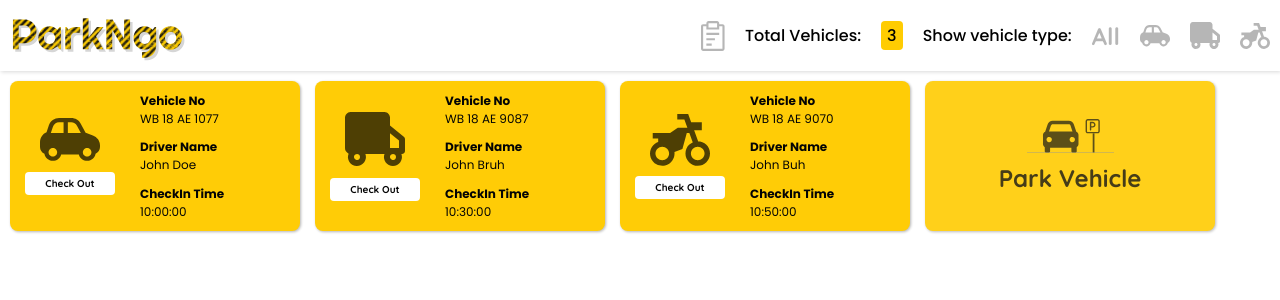
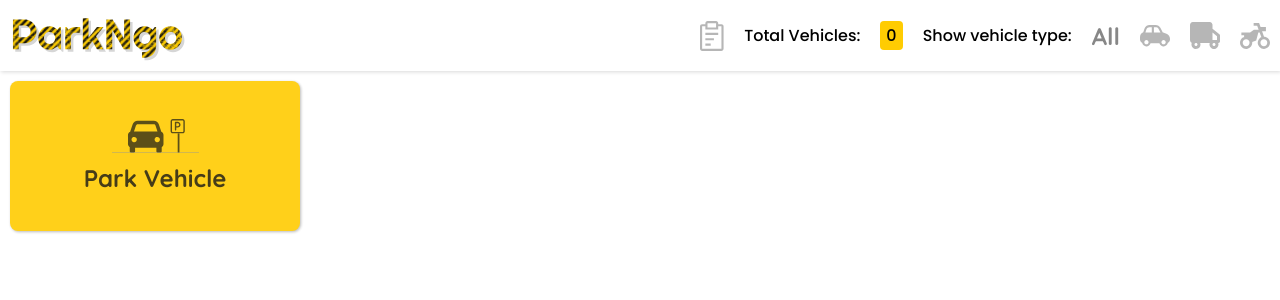
Before and after one commit to nectro/ParkNgo, a React (Create React App) app: page / in a window 1280 px wide. Shown: the top 300 px of the page. Built offline with nearby package versions, Linux system fonts and the light colour scheme.

Commit message:
add: filter feature

```diff
--- a/src/App.js
+++ b/src/App.js
@@ -9,29 +9,11 @@ function App() {
   const [showModal, setShowModal] = useState(false)
   const [showHistory, setShowHistory] = useState(false)
   const [totalVehicles, setTotalVehicles] = useState(0)
+  const [showType, setShowType] = useState('all')
 
   const [report, setReport] = useState([])
 
-  const [vehicleList, setVehicleList] = useState([
-    {
-        vehicleType:'car',
-        vehicleNo:'WB 18 AE 1077',
-        driverName:'John Doe',
-        checkInTime:'10:00:00'
-    },
-    {
-        vehicleType:'truck',
-        vehicleNo:'WB 18 AE 9087',
-        driverName:'John Bruh',
-        checkInTime:'10:30:00'
-    },
-    {
-        vehicleType:'bike',
-        vehicleNo:'WB 18 AE 9070',
-        driverName:'John Buh',
-        checkInTime:'10:50:00'
-    },
-  ])
+  const [vehicleList, setVehicleList] = useState([])
 
   useEffect(() => {
     setTotalVehicles(vehicleList.length)
@@ -66,7 +48,7 @@ function App() {
       }
     })
 
-    console.log([...report, {...checkedOutVehicle,checkOutTime}])
+    // console.log([...report, {...checkedOutVehicle,checkOutTime}])
     setReport([...report, {...checkedOutVehicle,checkOutTime}])
     setVehicleList(tempList)
     alert(`Vehicle Checked Out:-\nvehicle number: ${vehicleNumber}\nchecked In: ${checkedOutVehicle.checkInTime}\nchecked Out: ${checkOutTime}\n(data saved in report)`)
@@ -88,11 +70,14 @@ function App() {
           <ParkModalComponent checkInVehicle={checkInVehicle} setShowModal={setShowModal} />
         }
         <HeaderComponent
+          showType={showType}
+          setShowType={setShowType}
           totalVehicles={totalVehicles}
           setShowHistory={setShowHistory}
         />
         <DashboardPanelComponent
             checkOutVehicle={checkOutVehicle}
+            showType={showType}
             vehicleList={vehicleList}
             setShowModal={setShowModal}
         />
--- a/src/component/dashboardPanel/dashboardPanel.component.js
+++ b/src/component/dashboardPanel/dashboardPanel.component.js
@@ -5,14 +5,16 @@ import Park from '../../assets/icons/parkSymbol.svg'
 
 import VehicleTokenComponent from '../vehicleToken/vehicleToken.component'
 
-function DashboardPanelComponent({checkOutVehicle,vehicleList,setShowModal}) {
+function DashboardPanelComponent({checkOutVehicle,showType,vehicleList,setShowModal}) {
 
     return (
         <div className={classes.majorContainer}>
 
             {
                 vehicleList&&
-                vehicleList.map((vehicle,index)=>
+                vehicleList.map((vehicle,index)=>{
+                    if(showType === 'all'){
+                        return(
                             <VehicleTokenComponent
                                 key={index}
                                 checkOutVehicle={checkOutVehicle}
@@ -21,6 +23,20 @@ function DashboardPanelComponent({checkOutVehicle,vehicleList,setShowModal}) {
                                 driverName={vehicle.driverName}
                                 checkInTime={vehicle.checkInTime}
                             />
+                        )
+                    }else if(showType === vehicle.vehicleType){
+                        return(
+                            <VehicleTokenComponent
+                                key={index}
+                                checkOutVehicle={checkOutVehicle}
+                                vehicleType={vehicle.vehicleType}
+                                vehicleNo={vehicle.vehicleNo}
+                                driverName={vehicle.driverName}
+                                checkInTime={vehicle.checkInTime}
+                            />
+                        )
+                    }
+                }
                 )
             }
             <div className={classes.ParkCard} onClick={()=>setShowModal(true)}>
--- a/src/component/header/header.component.js
+++ b/src/component/header/header.component.js
@@ -7,7 +7,8 @@ import bike from '../../assets/icons/bike.svg'
 import Logo from '../../assets/icons/logo.svg'
 import History from '../../assets/icons/history.svg'
 
-function HeaderComponent({totalVehicles,setShowHistory}) {
+function HeaderComponent({showType,setShowType,totalVehicles,setShowHistory}) {
+    // console.log(showType)
     return (
         <div className={classes.majorContainer}>
             <img src={Logo} className={classes.logo}/>
@@ -18,10 +19,10 @@ function HeaderComponent({totalVehicles,setShowHistory}) {
                 <p>
                    Show vehicle type:
                 </p>
-                <h2>All</h2>
-                <img src={car} />
-                <img src={truck} />
-                <img src={bike} />
+                <h2 className={showType === 'all'?classes.selected:''} onClick={()=>{setShowType('all')}}>All</h2>
+                <img src={car} className={showType === 'car'?classes.selected:''}  onClick={()=>{setShowType('car')}}/>
+                <img src={truck} className={showType === 'truck'?classes.selected:''}  onClick={()=>{setShowType('truck')}}/>
+                <img src={bike} className={showType === 'bike'?classes.selected:''}  onClick={()=>{setShowType('bike')}}/>
             </div>
         </div>
     )
--- a/src/component/header/header.module.css
+++ b/src/component/header/header.module.css
@@ -43,3 +43,6 @@
 .vehicleType h2:hover{
     opacity: 1;
 }
+.selected{
+    opacity: 1 !important;
+}
```
Lines whose indentation alone changed are shown as unchanged.
